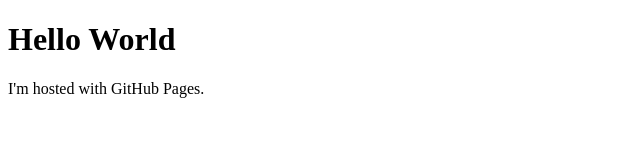
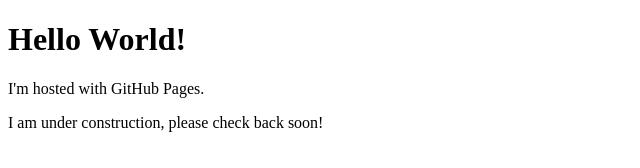
Before and after one commit to cailinpitt/cailinpitt.github.io, a plain HTML site: page index.html in a window 1280 px wide. Shown: the whole page, without its empty margins (0-640 px from the left). Drawn offline with Linux system fonts and the light colour scheme.

Commit message:
Updated index.html
Updated index.html to reflect construction status

```diff
--- a/index.html
+++ b/index.html
@@ -1,7 +1,8 @@
 <!DOCTYPE html>
 <html>
 <body>
-<h1>Hello World</h1>
+<h1>Hello World!</h1>
 <p>I'm hosted with GitHub Pages.</p>
+<p>I am under construction, please check back soon!</p>
 </body>
 </html>
```
